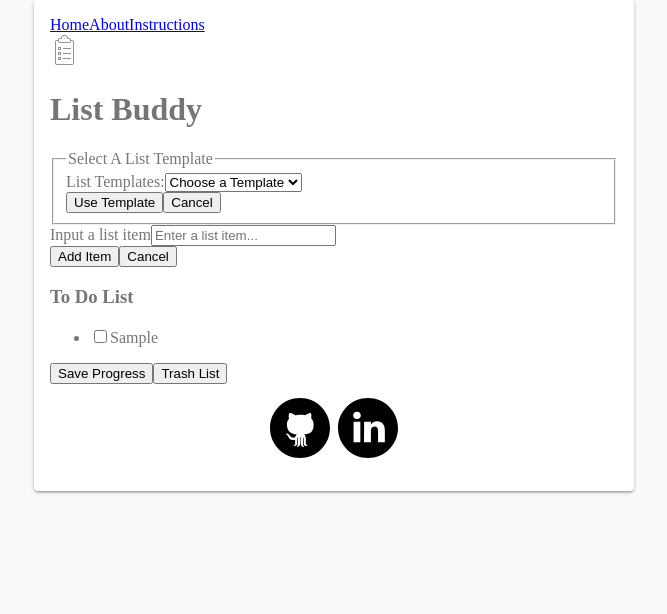
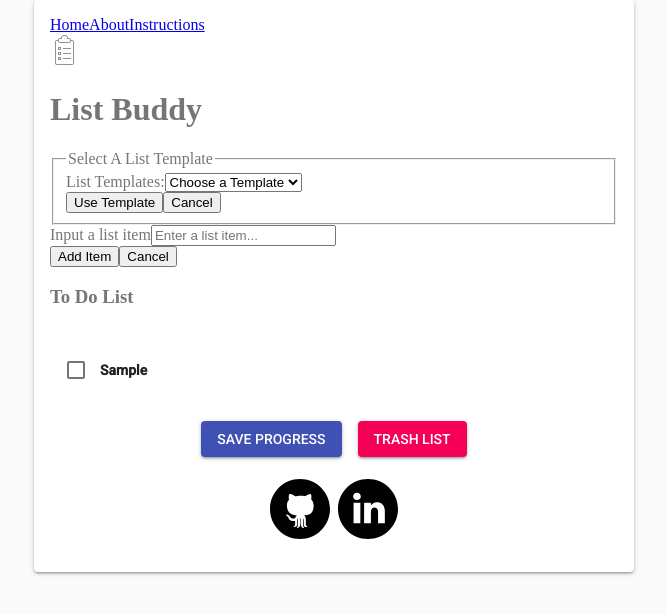
Before and after one commit to ARogala/ListBuddy, a React (Create React App) app: page / in a window 1280 px wide. Both pictures are taken after typing "Sample" into the empty fields and a click on the button "Add Item". Shown: the top 614 px of the page, without its empty margins (306-973 px from the left). Built offline with nearby package versions, Linux system fonts and the light colour scheme.

Commit message:
add material ui to toDoList.js

```diff
--- a/src/App.js
+++ b/src/App.js
@@ -78,9 +78,11 @@ class App extends React.Component {
   }
 
   saveToDoListProgress(toDoListRef) {
+    console.log(toDoListRef);
+    console.log(toDoListRef[0].childNodes[0].childNodes[0].childNodes[0].childNodes[1]);
     const toDoListItems = this.state.toDoListItems;
     for(let i = 0; i < toDoListRef.length; i++) {
-      toDoListItems[i].checked = toDoListRef[i].childNodes[0].checked;
+      toDoListItems[i].checked = toDoListRef[i].childNodes[0].childNodes[0].childNodes[0].childNodes[1].checked;
     }
     localStorage.setItem('toDoListItems', JSON.stringify(toDoListItems));
     this.setState({toDoListItems: toDoListItems});
--- a/src/components/ToDoList.js
+++ b/src/components/ToDoList.js
@@ -1,5 +1,35 @@
 import React from 'react';
 import PropTypes from 'prop-types';
+
+//material UI
+import { withStyles } from '@material-ui/core/styles';
+import RootRef from '@material-ui/core/RootRef';
+import List from '@material-ui/core/List';
+import ListItem from '@material-ui/core/ListItem';
+import Checkbox from '@material-ui/core/Checkbox';
+import FormGroup from '@material-ui/core/FormGroup';
+import FormControlLabel from '@material-ui/core/FormControlLabel';
+import Button from '@material-ui/core/Button';
+
+const styles = theme => ({
+  button: {
+    margin: theme.spacing.unit,
+  },
+  btnContainer: {
+  	textAlign: 'center'
+  },
+  checked: {
+	'& + $label': {
+		fontWeight: 'normal',
+	  	textDecoration: 'line-through'
+	},
+  },
+  label : {
+  	fontWeight: 'bold'
+  }
+});
+
+
 
 class ToDoList extends React.Component {
 	constructor(props) {
@@ -8,36 +38,70 @@ class ToDoList extends React.Component {
   	}
 
 	render() {
+		const { classes }          = this.props;
 		const toDoListItems        = this.props.toDoListItems;
 		const saveToDoListProgress = this.props.saveToDoListProgress;
 		const deleteToDoList       = this.props.deleteToDoList;
 
 		const toDoItems = toDoListItems.map((item, index) => {
 			return(
-				<li key={index} className="toDoList__item" >
-					<input type="checkbox" defaultChecked={item.checked} id={`${item.toDoItem.trim().replace(/\s/g, '')}${index}`}/>
-					<label htmlFor={`${item.toDoItem.trim().replace(/\s/g, '')}${index}`}>{item.toDoItem}</label>
-				</li>
+				<ListItem key={index}>
+					<FormControlLabel
+						classes={{label: classes.label}}
+						control={
+							<Checkbox
+								color="primary"
+								defaultChecked={item.checked}
+								classes={{checked: classes.checked}}
+							/>
+						}
+						label={item.toDoItem}
+					/>
+				</ListItem>
 			);
 		});
 		//console.log(toDoItems);
 		return (
 			<div>
 				<h3>To Do List</h3>
-				<ul className="toDoList" ref={this.toDoList}>
-					{toDoItems}
-				</ul>
-				<button onClick={() => saveToDoListProgress(this.toDoList.current.childNodes)}>Save Progress</button>
-				<button onClick={() => deleteToDoList()}>Trash List</button>
+				<FormGroup>
+					<RootRef rootRef={this.toDoList} >
+						<List>
+							{toDoItems}
+						</List>
+					</RootRef>
+				</FormGroup>
+				<div className={classes.btnContainer}>
+					<Button
+						className={classes.button}
+						variant="contained"
+						color="primary"
+						onClick={() => saveToDoListProgress(this.toDoList.current.childNodes)}
+					>
+						Save Progress
+					</Button>
+					<Button
+						className={classes.button}
+						variant="contained"
+						color="secondary"
+						onClick={() => deleteToDoList()}
+					>
+						Trash List
+					</Button>
+				</div>
 			</div>
 		);
 	}
 }
 
-export default ToDoList;
+export default withStyles(styles)(ToDoList);
 
 ToDoList.propTypes = {
   toDoListItems: PropTypes.array.isRequired,
   saveToDoListProgress: PropTypes.func.isRequired,
-  deleteToDoList: PropTypes.func.isRequired
+  deleteToDoList: PropTypes.func.isRequired,
+  classes: PropTypes.object.isRequired
 }
+
+// <label htmlFor={`${item.toDoItem.trim().replace(/\s/g, '')}${index}`}>{item.toDoItem}</label>
+//id={`${item.toDoItem.trim().replace(/\s/g, '')}${index}`}
```
